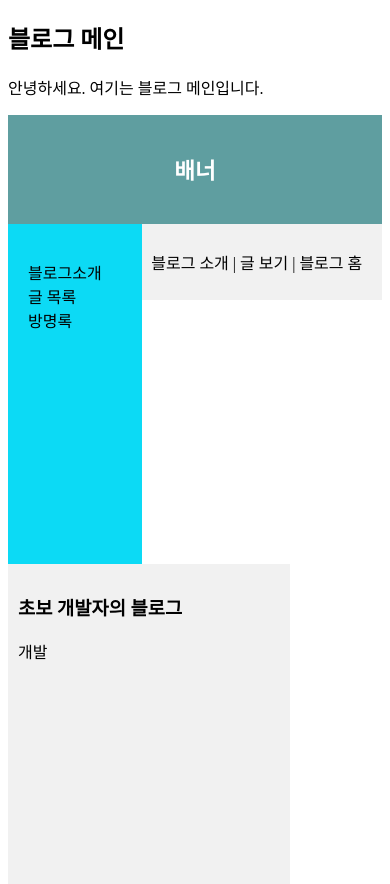
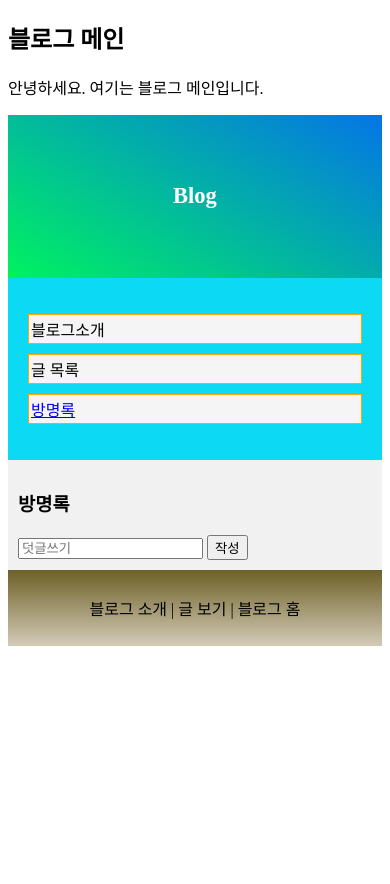
Before and after one commit to rjswh0503/FRONT-WORKSPACE, a plain HTML site: page html/blog.html in a window 390 px wide. After the commit the page ends 844 px from the top, so only its background shows below. Drawn offline with Linux system fonts and the light colour scheme.

Commit message:
blog board

```diff
--- /dev/null
+++ b/blog/css/styles.css
@@ -0,0 +1,72 @@
+
+
+*{
+    box-sizing: border-box;
+
+}
+body {
+    font-family: Arial, Helvetica, sans-serif;
+    background-color: #f3f3f3;
+
+}
+
+h1 {
+    text-align: center;
+    font-size: 28px;
+
+}
+
+h2 {
+    font-size: 20px;
+}
+
+#container {
+    width: 80%;
+    margin: 0 auto;
+    background-color: #fff;
+    box-shadow: 0 0 10px rgba(0,0,0,0.1);
+    padding: 20px;
+    border-radius: 10px;
+
+}
+
+.post {
+    border: 1px solid #ddd;
+    margin: 10px 0;
+    padding: 20px;
+    background-color: fff;
+
+}
+
+form{
+    margin: 20px 0;
+    padding: 20px;
+    background-color: #f9f9f9;
+    border: 1px solid #ddd;
+
+
+}
+
+label {
+    display: block;
+    font-size: 20px;
+
+}
+
+input[type="text"], textarea{
+    width: 100%;
+    padding: 10px;
+    font-size: 16px;
+    border: 1px solid #ccc;
+    border-radius: 5px;
+    margin: 5px 0;
+}
+
+button[type="submit"]{
+    background-color: #007bff;
+    color: #fff;
+    border: none;
+    padding: 10px 20px;
+    font-size: 18px;
+    cursor: pointer;
+}
--- a/html/blog.html
+++ b/html/blog.html
@@ -3,74 +3,72 @@
     <head>
         <title>블로그</title>
         <meta charset="utf-8">
+        <link rel="stylesheet" type="text/css" href="./css/blog.css">
+
+        <style>
+
+        </style>
     </head>
-    <style>
-        header{
-            background-color: cadetblue;
-            padding: 20px;
-            text-align: center;
-            font-size: 15px;
-            color: white;
+    <body>
+        <h2>블로그 메인</h2>
+        <p>안녕하세요. 여기는 블로그 메인입니다.</p>
+        <header>
+            <h2>Blog</h2>
+        </header>
+        <section>
+            <nav>
+                <ul>
+                    <li class="list">블로그소개</li>
+                    <li class="list">글 목록</li>
+                    <li class="list"><a href="./comment.html">방명록</a></li>
 
-        }
-        nav{
-            float: left;
-            width: 25%;
-            height: 300px;
-            background: rgb(12, 218, 245);
-            padding: 20px;
-        }
+                </ul>
+            </nav>
+                <article>
+                    <h1>방명록 </h1>
+                    <div class="comment">
+                        <input id="commentInput" placeholder="덧글쓰기">
+                        <button onclick="addComment()">작성</button>
+                        <div id="comments">
+                         <!--댓글이 표시될 장소-->
+                        </div>
+                    </div>
 
-        nav ul{
-            list-style-type: none;
-            padding: 0;
-        }
 
-        article{
-            float: left;
-            padding: 10px;
-            width: 70%;
-            background-color: #f1f1f1;
-            height: 300px;
+                </article>
 
-        }
+        </section>
 
-        section ::after{
-            content: "";
-            display: table;
-            clear: both;
-        }
 
-        footer {
-            background-color: #f1f1f1;
-            padding: 10px;
-            text-align: center;
+    </body>
+    <footer>
+
+        <p>블로그 소개 | 글 보기 | 블로그 홈</p>
+
+
+
+    </footer>
+    <script>
+        function addComment(){
+            const commentInput = document.getElementById("commentInput");
+            const commentText = commentInput.value;
+
+            if(commentText.trim() === ""){
+                alert("댓글을 작성해주세요.");
+                return;
+            }
+
+            const commentsBox = document.getElementById("comments");
+            const commentDIV = document.createElement("div");
+
+            commentDIV.className = "comment";
+            commentDIV.textContent = commentText;
+            commentsBox.appendChild(commentDIV);
+            commentInput.value="";
+
         }
 
 
 
-    </style>
-    <body>
-        <h2>블로그 메인</h2>
-        <p>안녕하세요. 여기는 블로그 메인입니다.</p>
-        <header>
-            <h2>배너</h2>
-        </header>
-        <section>
-            <nav>
-                <ul>
-                    <li>블로그소개</li>
-                    <li>글 목록</li>
-                    <li>방명록</li>
-                </ul>
-            </nav>
-                <article>
-                    <h1>초보 개발자의 블로그 </h1>
-                    <p>개발 </p>
-                </article>
-        </section>
-        <footer>
-            <p>블로그 소개 | 글 보기 | 블로그 홈</p>
-        </footer>
-    </body>
+    </script>
 </html>
--- /dev/null
+++ b/html/css/blog.css
@@ -0,0 +1,59 @@
+*{
+    box-sizing: border-box;
+}
+header {
+background: linear-gradient(30deg, #00f260,#0575e6);
+padding: 50px;
+text-align: center;
+font-size: 15px;
+color: white;
+
+}
+nav {
+float: left;
+width: 25%;
+height: 300px;
+background: rgb(12, 218, 245);
+padding: 20px;
+}
+
+nav ul {
+list-style-type: none;
+padding: 0;
+}
+
+article {
+float:right;
+padding: 10px;
+width: 70%;
+background-color: #f1f1f1;
+height: 300px;
+
+}
+
+section::after {
+content: "";
+display: table;
+clear: both;
+}
+
+footer {
+background: linear-gradient(#6D6027, #D3CBB8);
+padding: 10px;
+text-align: center;
+}
+@media (max-width:600px){
+    nav,article{
+        width: 100%;
+        height: auto;
+    }
+}
+
+.list {
+    background-color: #f5f5f5;
+    border: 1px double orange;
+    padding: 2px;
+    margin-bottom: 10px;
+
+
+}
```
Also changed, not shown: blog/blog-board.html (added, +66 -0 lines), html/comment.html (added, +57 -0 lines), html/css/comment.css (added, +18 -0 lines), html/homeinformation.html (+3 -2 lines), html/css/styles1.css (renamed from html/css/styles.css).
